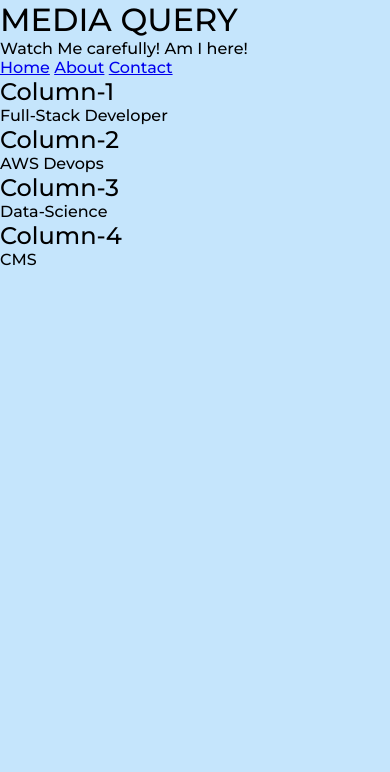
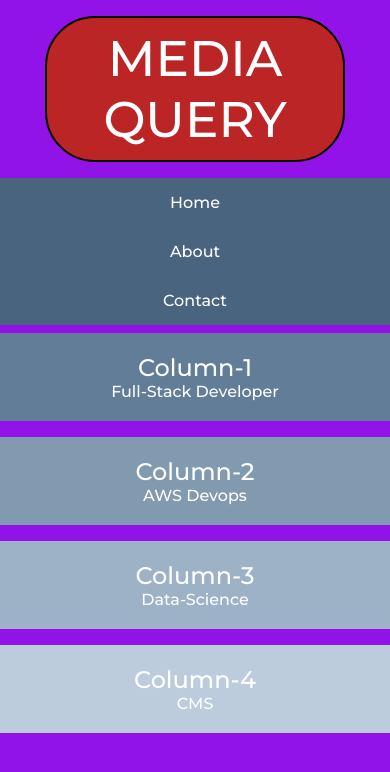
Before and after one commit to ayseugurlu/ClassNotes, a plain HTML site: page CSS 8. Day/FlexGrid/2-mediaQuery.html in a window 390 px wide. Drawn offline with Linux system fonts and the light colour scheme.

Commit message:
mediaquery added

```diff
--- a/CSS 8. Day/FlexGrid/css/mediaQuery.css
+++ b/CSS 8. Day/FlexGrid/css/mediaQuery.css
@@ -9,3 +9,106 @@
 body{
     background-color: var(--mavi-9);
 }
+
+h1{
+    background-color: var(--koyu-kirmizi);
+    border: 2px solid black;
+    width: 300px;
+    text-align: center;
+    margin: 1rem auto;
+    border-radius: 50px;
+    padding: 10px 0;
+    font-size: 50px;
+
+}
+
+.header{
+    background-color: var(--koyu-yesil);
+    padding: 20px;
+    margin: 20px 0;
+}
+
+.navbar{
+    background-color: var(--gri-4);
+    text-align: end;
+
+}
+
+.navbar a{
+    color: white;
+    text-decoration: none;
+    padding: 15px 20px;
+    display: inline-block;
+
+}
+
+.row{
+    display: flex;
+    flex-wrap: wrap;
+
+}
+
+.col{
+    padding: 20px;
+    text-align: center;
+
+}
+
+.col-1{
+    background-color: var(--gri-5);
+    width: 35%;
+}
+
+.col-2{
+    background-color: var(--gri-6);
+    width: 20%;
+}
+
+.col-3{
+    background-color: var(--gri-7);
+    width: 30%;
+}
+
+.col-4{
+    background-color: var(--gri-8);
+    width: 15%;
+}
+
+/*! üstteki stiller  en büyük ekranlarda kullanılsın. ta ki 992px e kadar (tablete kadar). 992px den asagida (tablette) alttaki stiller kullanılmaya başlansın */
+
+@media screen and (max-width:992px) {
+    body{
+        background-color:var(--acik-kirmizi) ;
+        color: white;
+    }
+
+    .col{
+        width: 50%;
+        margin: 0.5rem 0;
+    }
+}
+
+/*! 576px e kadar üstteki stiller kullanılsın (ilk baştakiler ve tablet koduyla ezilenler varsa onlar)  576px ve altında bir alttaki stiller kullanılsın*/
+
+@media screen and (max-width:576px) {
+
+    body{
+        background-color: var(--mor-1);
+    }
+
+    .header{
+        display: none;
+    }
+
+    .col{
+        width: 100%;
+        /* burada margin vermedik cünkü tablette ekledigim margin burada gecerli olsun istedim. */
+
+    }
+
+    .navbar a{
+        display: block;
+        text-align: center;
+
+    }
+}
```
